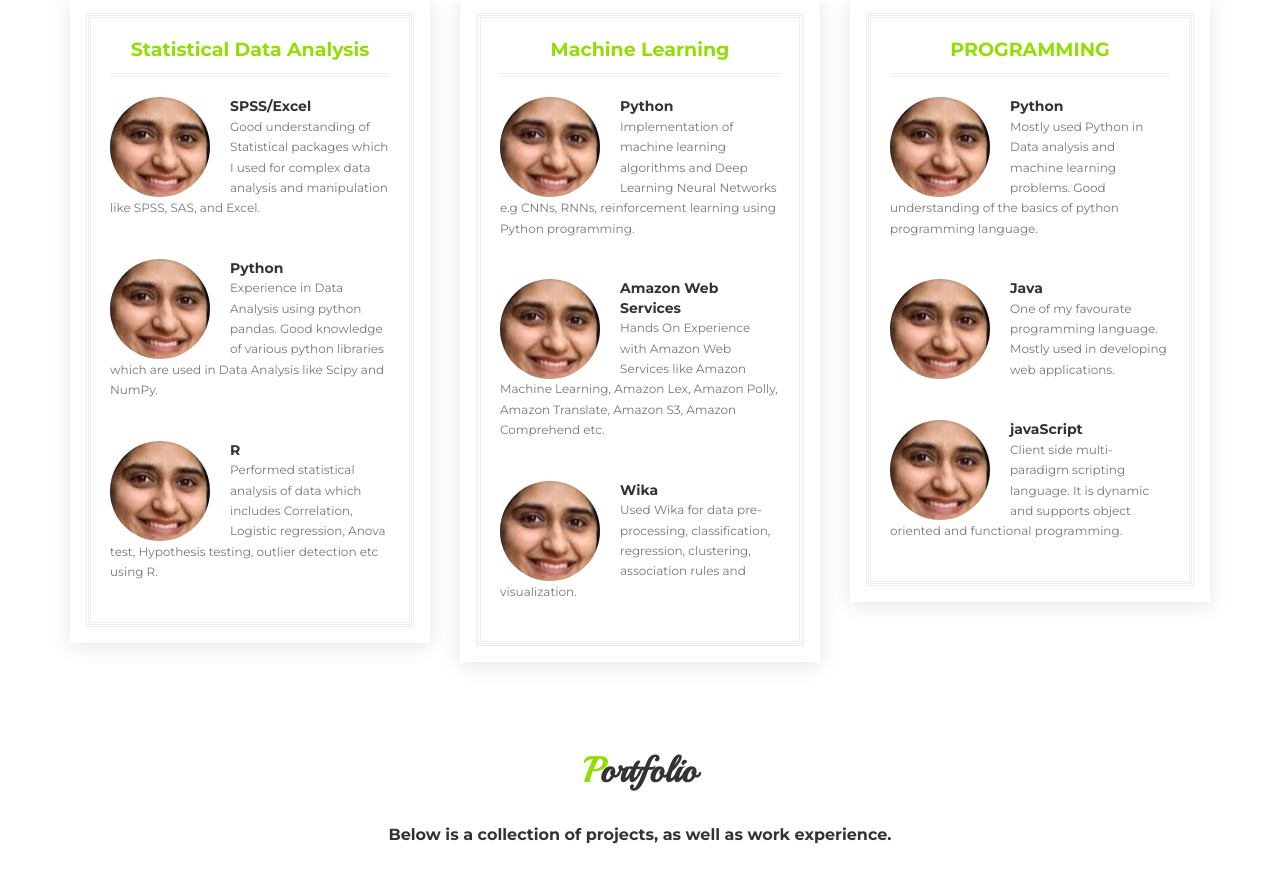
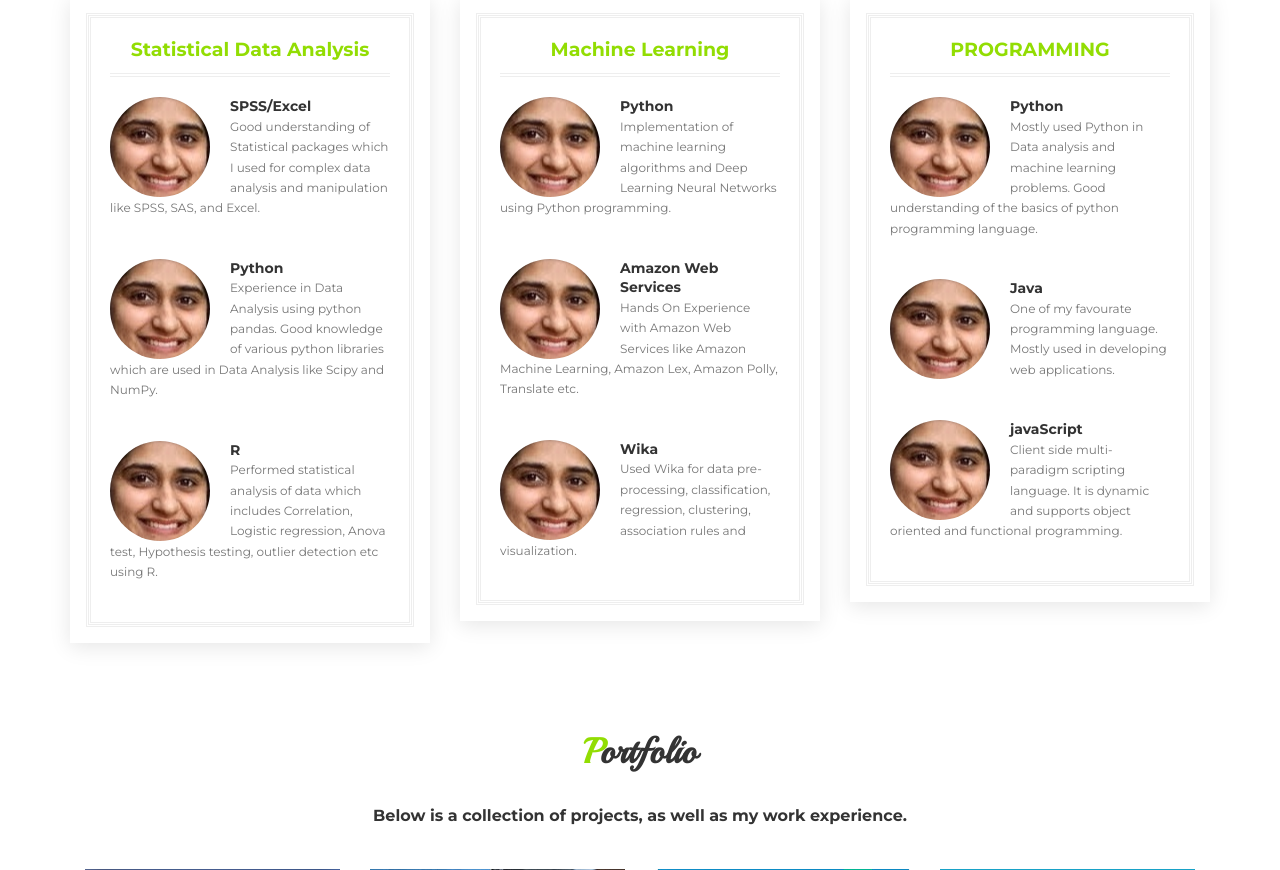
Before and after one commit to Monika-Chaudhary/monika.tech, a plain HTML site: page index.html in a window 1280 px wide. Shown: the part 2463-3333 px from the top of the page. Drawn offline with nearby package versions, Linux system fonts and the light colour scheme; some packages are replaced by stand-ins of ours.

Commit message:
Add files via upload

```diff
--- a/index.html
+++ b/index.html
@@ -179,14 +179,14 @@
                 <div class="rm-thumb" style="background-image: url(img/21.png)">
                 </div>
                 <h5>Python</h5>
-                <p>Implementation of machine learning algorithms and Deep Learning Neural Networks e.g CNNs, RNNs, reinforcement learning using Python programming.
+                <p>Implementation of machine learning algorithms and Deep Learning Neural Networks using Python programming.
                 </p>
               </div>
               <div class="restitem clearfix">
                 <div class="rm-thumb" style="background-image: url(img/21.png)">
                 </div>
                 <h5>Amazon Web Services</h5>
-                <p>Hands On Experience with Amazon Web Services like Amazon Machine Learning, Amazon Lex, Amazon Polly, Amazon Translate, Amazon S3, Amazon Comprehend etc.
+                <p>Hands On Experience with Amazon Web Services like Amazon Machine Learning, Amazon Lex, Amazon Polly, Translate etc.
                 </p>
               </div>
               <div class="restitem clearfix">
@@ -234,7 +234,7 @@
       <div class="container">
         <div class="heading text-center">
           <h2>Portfolio</h2>
-          <h3> Below is a collection of projects, as well as work experience.</h3>
+          <h3> Below is a collection of projects, as well as my work experience.</h3>
         </div>
 
         <div id="grid-gallery" class="grid-gallery">
@@ -393,7 +393,7 @@
         <div class="col-md-4 wow fadeInRight" data-wow-offset="0" data-wow-delay="0.3s">
           <div class="text-center">
             <div class="hi-icon-wrap hi-icon-effect">
-              <h4>MASTERS IN COMPUTING</h4>
+              <h4>MASTERS IN COMPUTING (Data Analytics)</h4>
               <h5>Sep 2016 - Nov 2017</h5>
               <i class="fa fa-laptop"></i>
               <p>Dublin City University</p>
```
